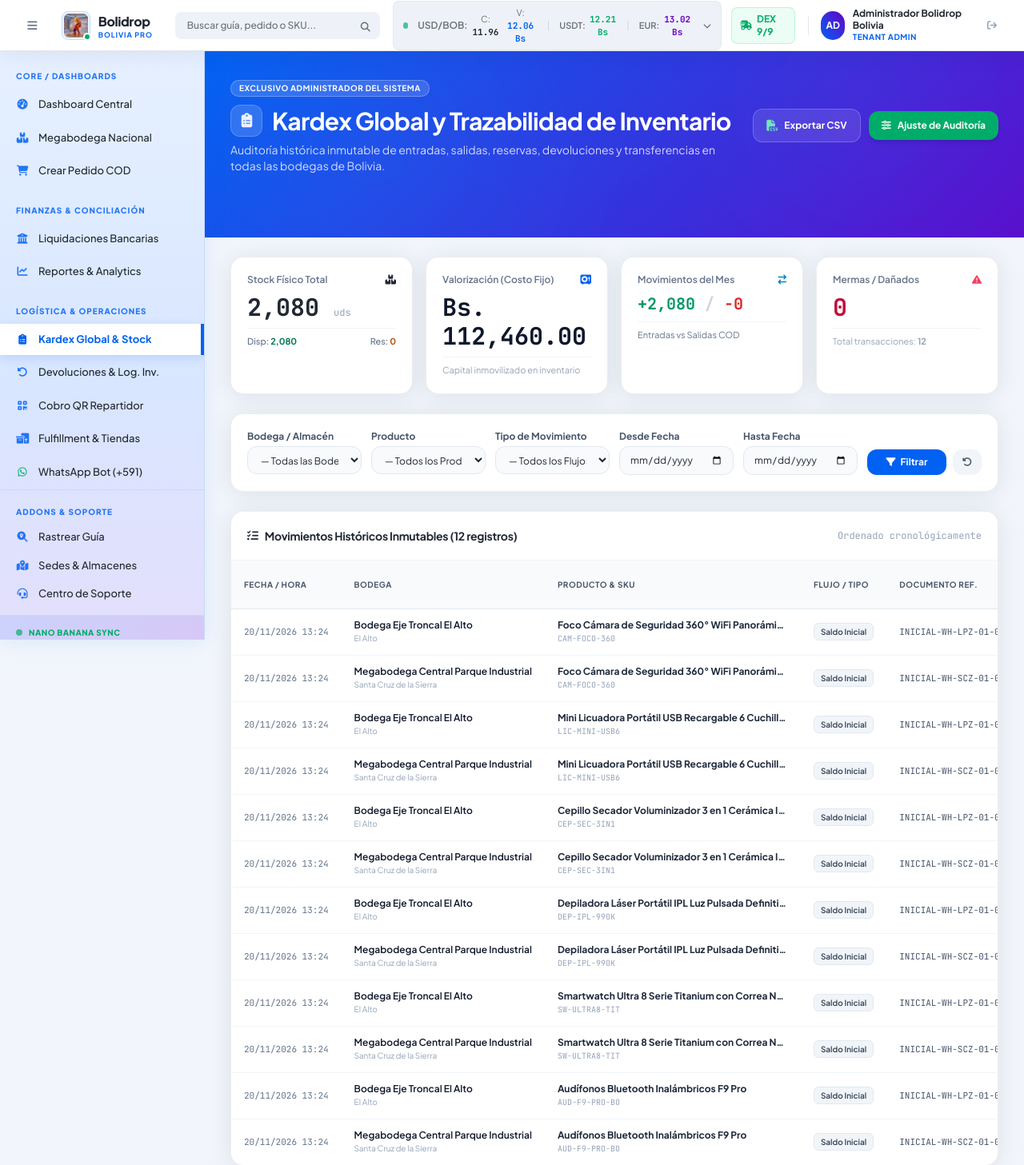
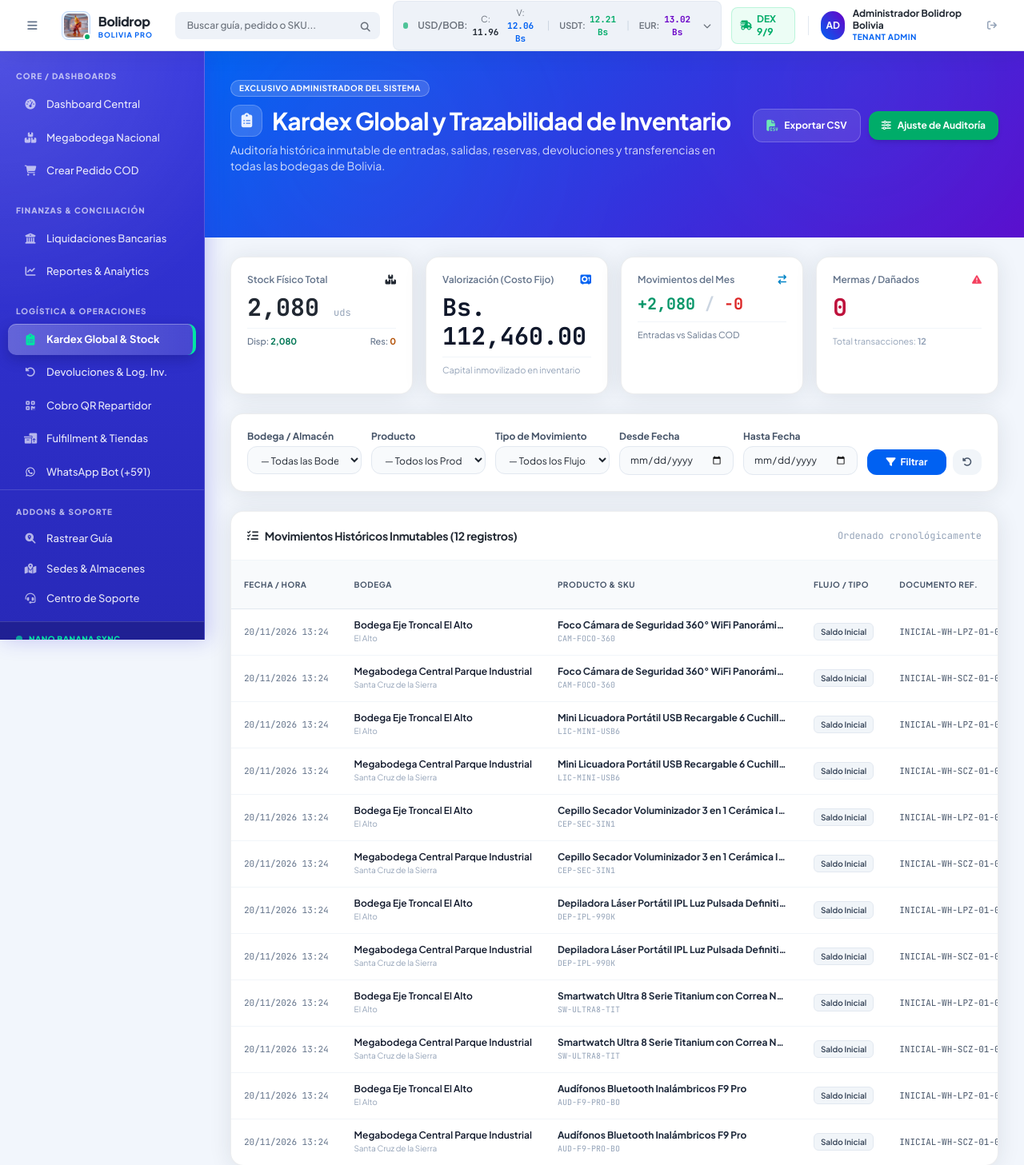
Before and after one commit to smartcoding0101-eng/dropanas, a Laravel app: page /panel/admin/kardex in a window 1280 px wide. Shown: the top 1457 px of the page at 80% size. Run offline with Laravel 12, Linux system fonts and the light colour scheme; a user stored in the database is signed in; data comes from the database, SQL or seed files in the repository; some libraries are stand-ins or nearby versions.

Commit message:
feat(ui): apply #3435DD background, white typography, and interactive hover/active effects to sidebar

```diff
--- a/resources/views/layouts/app.blade.php
+++ b/resources/views/layouts/app.blade.php
@@ -85,25 +85,54 @@
             background-image: linear-gradient(135deg, #0061f2 0%, rgba(105, 0, 199, 0.85) 100%);
         }
 
-        /* SB Admin Pro Sidenav Celeste-Azul Armonizado con el Sistema (#0061f2 -> #6900c7) */
+        /* Sidebar Principal #3435DD con Textos Blancos y Efectos Interactivos */
         .sidenav-light {
-            background: linear-gradient(180deg, #e6f0ff 0%, #d8e6ff 55%, #e4dffc 100%);
-            color: #212832;
-            box-shadow: 0 0.15rem 1.75rem 0 rgba(0, 97, 242, 0.10);
-            border-right: 1px solid #c7dbfc;
+            background-color: #3435DD;
+            background-image: radial-gradient(circle at 0% 0%, rgba(255, 255, 255, 0.14) 0%, transparent 45%),
+                              linear-gradient(180deg, #3435DD 0%, #2829B8 100%);
+            color: #ffffff;
+            box-shadow: 4px 0 24px rgba(52, 53, 221, 0.25);
+            border-right: 1px solid rgba(255, 255, 255, 0.14);
         }
         .sidenav-light .text-\[\#a7aeb8\] {
-            color: #0061f2 !important;
-            opacity: 0.85;
+            color: rgba(255, 255, 255, 0.65) !important;
         }
+        .sidenav-light a {
+            position: relative;
+            color: rgba(255, 255, 255, 0.88) !important;
+            margin: 2px 10px;
+            border-radius: 10px;
+            overflow: hidden;
+            transition: transform 0.24s cubic-bezier(0.16, 1, 0.3, 1),
+                        background-color 0.2s ease,
+                        box-shadow 0.22s ease,
+                        color 0.18s ease !important;
+        }
+        .sidenav-light a i {
+            color: rgba(255, 255, 255, 0.85) !important;
+            transition: transform 0.24s cubic-bezier(0.16, 1, 0.3, 1), color 0.2s ease;
+        }
+        /* Efecto Hover en Ítems del Menú */
+        .sidenav-light a:hover:not(.bg-blue-50\/70) {
+            background: rgba(255, 255, 255, 0.15) !important;
+            color: #ffffff !important;
+            transform: translateX(5px);
+            box-shadow: 0 4px 12px rgba(0, 0, 0, 0.12), inset 0 1px 0 rgba(255, 255, 255, 0.20);
+        }
+        .sidenav-light a:hover i {
+            color: #38bdf8 !important;
+            transform: scale(1.18) rotate(-4deg);
+        }
+        /* Efecto Ítem Activo en el Menú */
         .sidenav-light a.bg-blue-50\/70 {
-            background: #ffffff !important;
-            color: #0061f2 !important;
-            box-shadow: 0 4px 12px rgba(0, 97, 242, 0.14);
+            background: linear-gradient(90deg, rgba(255, 255, 255, 0.26) 0%, rgba(255, 255, 255, 0.12) 100%) !important;
+            color: #ffffff !important;
+            border-right: 4px solid #00e5a3 !important;
+            box-shadow: 0 6px 16px rgba(15, 16, 86, 0.28), inset 0 1px 0 rgba(255, 255, 255, 0.30);
         }
-        .sidenav-light a:hover:not(.bg-blue-50\/70) {
-            background-color: rgba(255, 255, 255, 0.70) !important;
-            color: #0061f2 !important;
+        .sidenav-light a.bg-blue-50\/70 i {
+            color: #00e5a3 !important;
+            transform: scale(1.12);
         }
 
         /* SB Admin Pro Card Shadow Elevation */
@@ -508,7 +537,7 @@
                     {{-- ======================================================== --}}
                     {{-- ADDONS / HERRAMIENTAS GLOBALES                           --}}
                     {{-- ======================================================== --}}
-                    <div class="pt-3 mt-3 border-t border-[#c7dbfc]">
+                    <div class="pt-3 mt-3 border-t border-white/15">
                         <div class="px-5 pt-2 pb-1.5 text-[10px] font-extrabold uppercase tracking-widest text-[#a7aeb8]">
                             Addons & Soporte
                         </div>
@@ -528,14 +557,14 @@
                 </nav>
             </div>
 
-            <!-- SB Admin Pro Sidenav Footer (Armonizado con el Sistema) -->
-            <div class="bg-gradient-to-r from-[#0061f2]/10 to-[#6900c7]/10 border-t border-[#c7dbfc] px-5 py-3.5">
+            <!-- SB Admin Pro Sidenav Footer (#3435DD Dark Indigo Glass) -->
+            <div class="bg-black/20 border-t border-white/15 px-5 py-3.5 backdrop-blur-sm">
                 <div class="flex items-center gap-2 mb-1.5">
-                    <span class="w-2 h-2 rounded-full bg-[#00ac69] animate-pulse"></span>
-                    <span class="text-[10px] font-extrabold text-[#00ac69] uppercase tracking-wider">Nano Banana Sync</span>
+                    <span class="w-2 h-2 rounded-full bg-[#00e5a3] animate-pulse"></span>
+                    <span class="text-[10px] font-extrabold text-[#00e5a3] uppercase tracking-wider">Nano Banana Sync</span>
                 </div>
-                <div class="text-[11px] text-[#0061f2] font-medium">Conectado como:</div>
-                <div class="text-xs font-bold text-[#212832] truncate">{{ Auth::user()->name }}</div>
+                <div class="text-[11px] text-white/70 font-medium">Conectado como:</div>
+                <div class="text-xs font-bold text-white truncate">{{ Auth::user()->name }}</div>
             </div>
 
         </aside>
```
